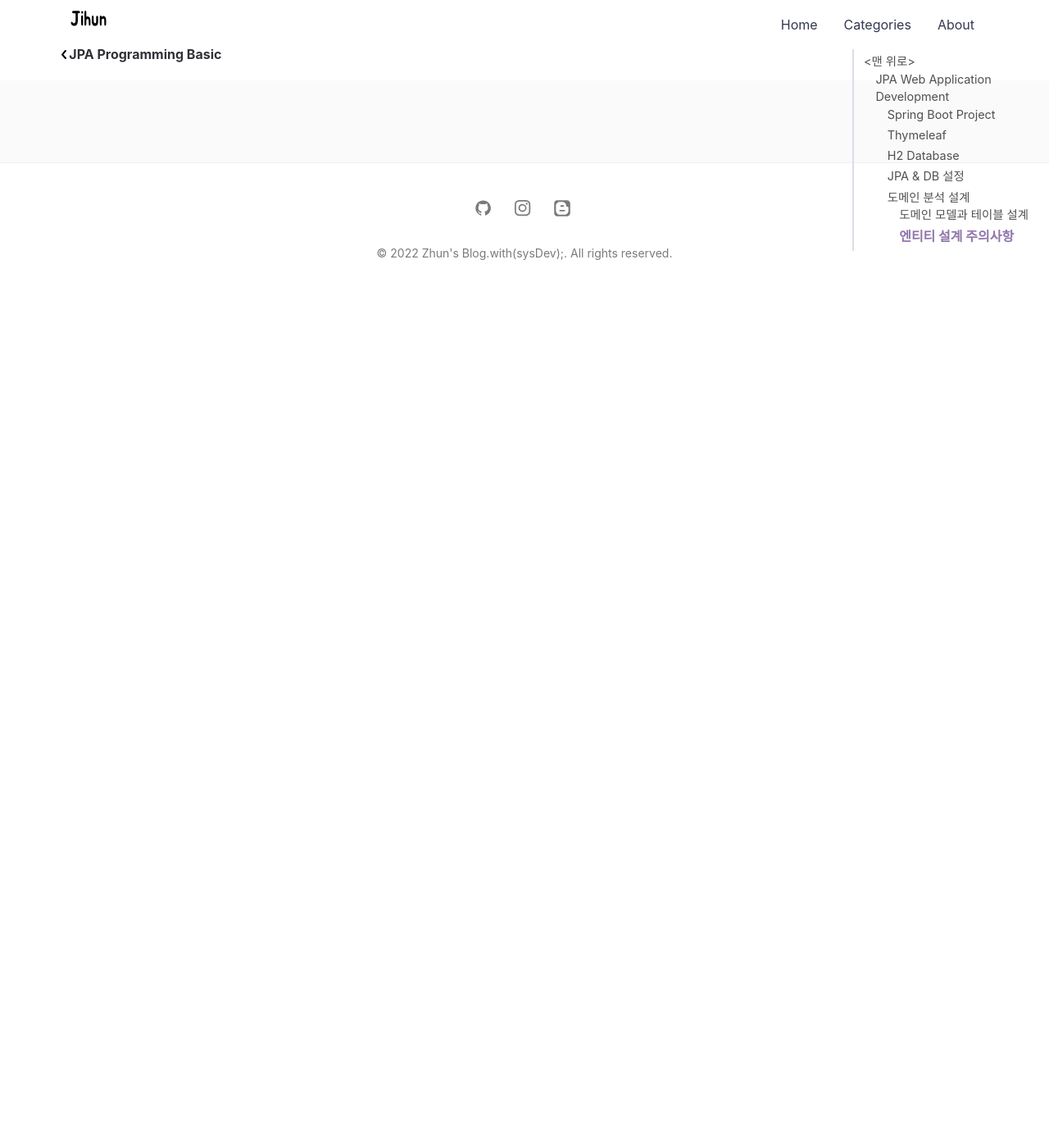
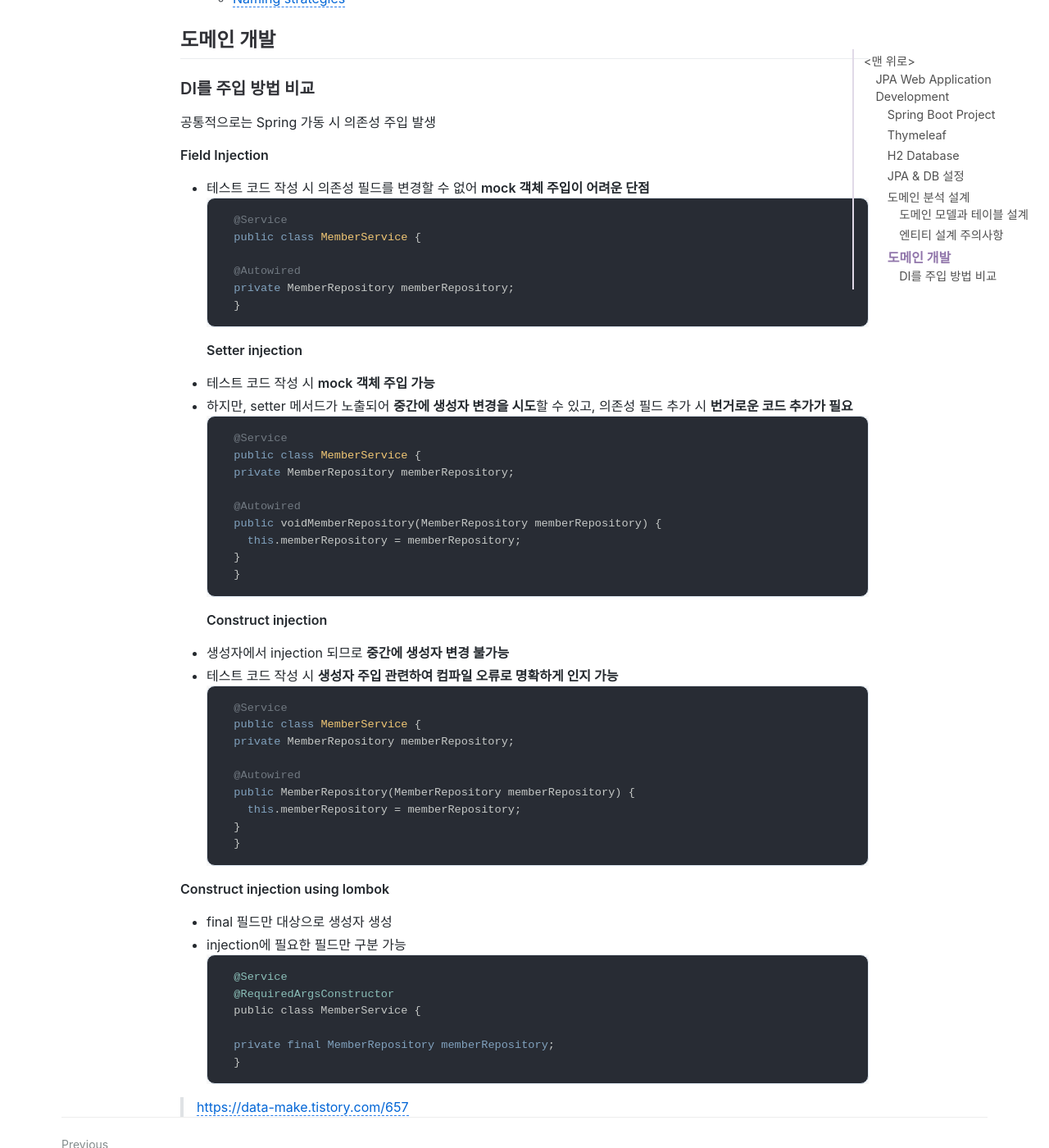
Before and after one commit to jihunparkme/jihunparkme.github.io, a Jekyll site: the page built from _posts/2022-04-16-JPA-Web-Application.md, in a window 1280 px wide and 1400 px high, scrolled down 5302 px. Shown: the whole window at 82% size. Built offline with Jekyll 4.4.1, drawn with Linux system fonts in a browser that asks for light colours; nearby versions of some CDN libraries; comment, search, counter and statistics services are not loaded; before the commit the page ends 5666 px from its top, so only the background shows below that; some of the changed text lies outside the part shown.

Commit message:
add: DI 주입 방법 비교

````diff
--- a/_posts/2022-04-16-JPA-Web-Application.md
+++ b/_posts/2022-04-16-JPA-Web-Application.md
@@ -212,3 +212,65 @@ private List<OrderItem> orderItems = new ArrayList<>();
 - Reference
   - [Configure Hibernate Naming Strategy](https://docs.spring.io/spring-boot/docs/2.1.3.RELEASE/reference/htmlsingle/#howto-configure-hibernate-naming-strategy)
   - [Naming strategies](https://docs.jboss.org/hibernate/orm/5.4/userguide/html_single/Hibernate_User_Guide.html#naming)
+
+## 도메인 개발
+
+### DI를 주입 방법 비교
+
+공통적으로는 Spring 가동 시 의존성 주입 발생
+
+**Field Injection**
+
+  - 테스트 코드 작성 시 의존성 필드를 변경할 수 없어 **mock 객체 주입이 어려운 단점**
+  ```java
+  @Service
+  public class MemberService {
+
+      @Autowired
+      private MemberRepository memberRepository;
+  }
+  ```
+**Setter injection**
+
+  - 테스트 코드 작성 시 **mock 객체 주입 가능**
+  - 하지만, setter 메서드가 노출되어 **중간에 생성자 변경을 시도**할 수 있고, 의존성 필드 추가 시 **번거로운 코드 추가가 필요**
+  ```java
+  @Service
+  public class MemberService {
+      private MemberRepository memberRepository;
+
+      @Autowired
+      public voidMemberRepository(MemberRepository memberRepository) {
+        this.memberRepository = memberRepository;
+      }
+  }
+  ```
+**Construct injection**
+
+  - 생성자에서 injection 되므로 **중간에 생성자 변경 불가능**
+  - 테스트 코드 작성 시 **생성자 주입 관련하여 컴파일 오류로 명확하게 인지 가능**
+  ```java
+  @Service
+  public class MemberService {
+      private MemberRepository memberRepository;
+
+      @Autowired
+      public MemberRepository(MemberRepository memberRepository) {
+        this.memberRepository = memberRepository;
+      }
+  }
+  ```
+
+**Construct injection using lombok**
+  - final 필드만 대상으로 생성자 생성
+  - injection에 필요한 필드만 구분 가능
+  ```java
+  @Service
+  @RequiredArgsConstructor
+  public class MemberService {
+
+      private final MemberRepository memberRepository;
+  }
+  ```
+
+  > <https://data-make.tistory.com/657>
````
